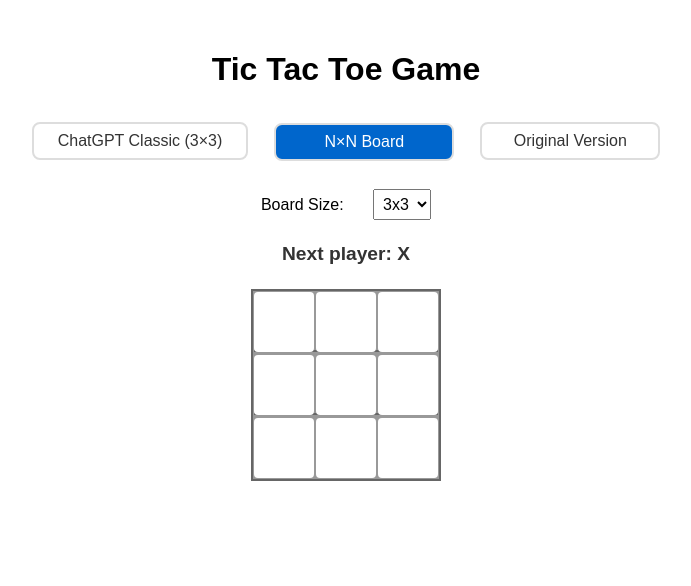
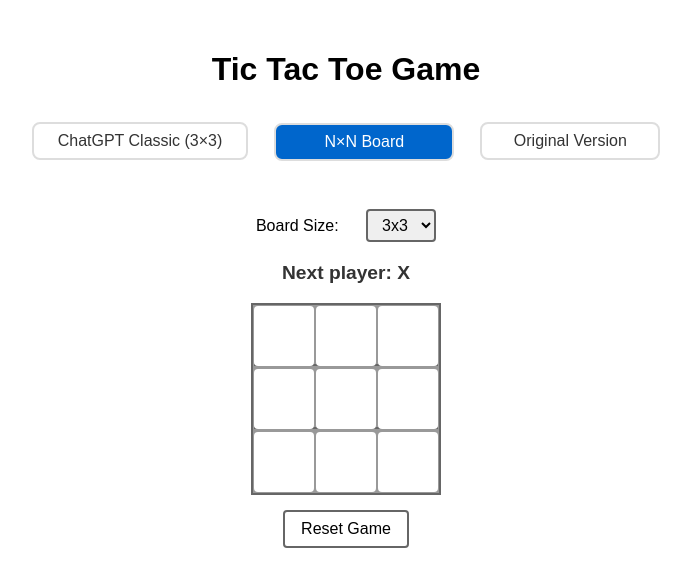
Before and after one commit to PetrusHandoko/react-sample, a React (Create React App) app: page / in a window 1280 px wide. Both pictures are taken after a click on the button "N×N Board". Shown: the top 586 px of the page, without its empty margins (294-985 px from the left). Built offline with nearby package versions, Linux system fonts and the light colour scheme.

Commit message:
ui adjustment - spacing between the line

```diff
--- a/src/components/games/ClassicGame.js
+++ b/src/components/games/ClassicGame.js
@@ -62,6 +62,12 @@
     status = 'Next player: ' + (xIsNext ? 'X' : 'O');
   }
 
+  const resetGame = () => {
+    setSquares(Array(9).fill(null));
+    setXIsNext(true);
+    setGameOver(false);
+  };
+
   return (
     <div className="game">
       <div className="status">{status}</div>
@@ -82,6 +88,7 @@
           {renderSquare(8)}
         </div>
       </div>
+      <button className="reset-button" onClick={resetGame}>Reset Game</button>
     </div>
   );
 }
--- a/src/components/games/NxNGame.js
+++ b/src/components/games/NxNGame.js
@@ -137,8 +137,14 @@
     );
   }
 
+  const resetGame = () => {
+    setSquares(Array(boardSize * boardSize).fill(null));
+    setXIsNext(true);
+    setGameOver(false);
+  };
+
   return (
-    <div>
+    <div className="game">
       <div className="game-controls">
         <label>Board Size: </label>
         <select
@@ -154,6 +160,7 @@
       <div className="board">
         {boardRows}
       </div>
+      <button className="reset-button" onClick={resetGame}>Reset Game</button>
     </div>
   );
 }
--- a/src/styles/ClassicGame.css
+++ b/src/styles/ClassicGame.css
@@ -67,3 +67,18 @@
 .square:hover {
   background: #f0f0f0;
 }
+
+.reset-button {
+  margin-top: 20px;
+  padding: 8px 16px;
+  font-size: 16px;
+  cursor: pointer;
+  background: #fff;
+  border: 2px solid #666;
+  border-radius: 4px;
+  transition: all 0.2s ease;
+}
+
+.reset-button:hover {
+  background: #f0f0f0;
+}
--- a/src/styles/NxNGame.css
+++ b/src/styles/NxNGame.css
@@ -4,7 +4,7 @@
   background: #999;
   padding: 1px;
   width: fit-content;
-  margin: 20px auto;
+  margin: 0 auto;
 }
 
 .board-row {
@@ -30,26 +30,43 @@
   background: #ddd;
 }
 
+.game {
+  display: flex;
+  flex-direction: column;
+  align-items: center;
+}
+
 .game-controls {
-  margin: 20px 0;
+  margin-bottom: 2px;
   text-align: center;
 }
 
 .game-controls select {
-  margin-left: 10px;
-  padding: 5px;
+  margin-left: 8px;
+  padding: 5px 10px;
   font-size: 16px;
+  border: 2px solid #666;
+  border-radius: 4px;
 }
 
 .status {
-  margin-bottom: 10px;
+  margin-bottom: 2px;
   text-align: center;
   font-size: 18px;
   font-weight: bold;
 }
 
-.game {
-  display: flex;
-  flex-direction: column;
-  align-items: center;
+.reset-button {
+  margin-top: 15px;
+  padding: 8px 16px;
+  font-size: 16px;
+  cursor: pointer;
+  background: #fff;
+  border: 2px solid #666;
+  border-radius: 4px;
+  transition: all 0.2s ease;
 }
+
+.reset-button:hover {
+  background: #f0f0f0;
+}
```
